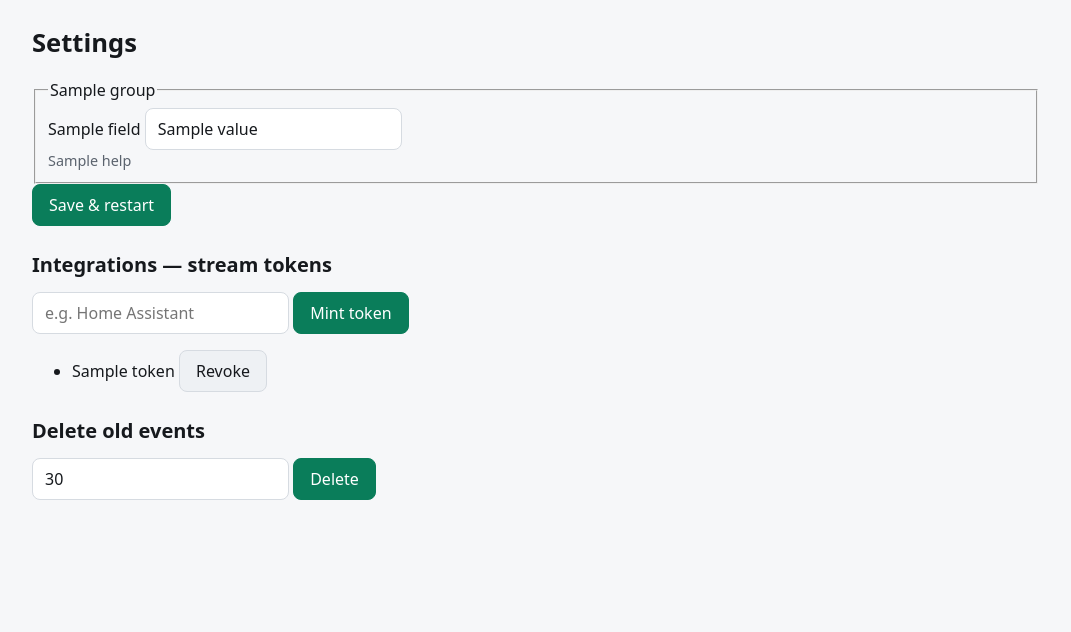
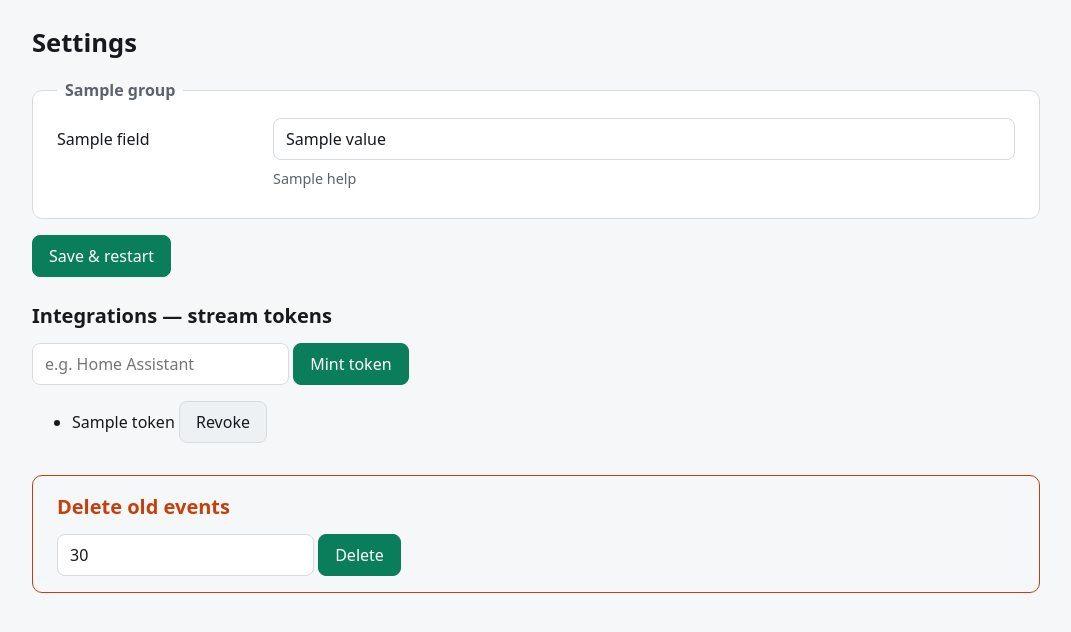
Before and after one commit to PatientVibes/curbcam, a Python web app: template src/curbcam/web/templates/settings.html in a window 1280 px wide. Shown: the part 57-689 px from the top of the page, without its empty margins (104-1175 px from the left). Run offline with Jinja, Linux system fonts and the light colour scheme; the template is opened without the code that fills it: most values are stand-ins (such as "Sample title", 1, 10 or a date in 2020).

Commit message:
feat(ux): restyle Settings — fieldset cards, env badge, danger styling

```diff
--- a/src/curbcam/web/static/app.css
+++ b/src/curbcam/web/static/app.css
@@ -96,3 +96,15 @@
 /* ── Empty / loading states ──────────────────────────────────── */
 .empty{color:var(--text-muted);text-align:center;padding:var(--sp-6);border:1px dashed var(--border);border-radius:var(--radius)}
 .load-more{display:block;margin:var(--sp-4) auto 0}
+
+/* ── Settings ────────────────────────────────────────────────── */
+fieldset{border:1px solid var(--border);border-radius:var(--radius);background:var(--surface-1);
+  padding:var(--sp-4) var(--sp-5);margin:0 0 var(--sp-4)}
+legend{font-weight:600;color:var(--text-muted);padding:0 var(--sp-2)}
+.setting{display:grid;grid-template-columns:200px 1fr;gap:var(--sp-2) var(--sp-4);align-items:center;margin-bottom:var(--sp-3)}
+.setting small.help{grid-column:2} .setting .badge-env{grid-column:2;justify-self:start}
+.setting .field-error{grid-column:2}
+.saved-ok{color:var(--ok);margin-left:var(--sp-3)}
+section.danger{border:1px solid var(--danger);border-radius:var(--radius);padding:var(--sp-4) var(--sp-5);margin-top:var(--sp-6)}
+section.danger h2{color:var(--danger);margin-top:0}
+@media (max-width:560px){.setting{grid-template-columns:1fr}.setting small.help,.setting .badge-env,.setting .field-error{grid-column:1}}
--- a/src/curbcam/web/templates/settings.html
+++ b/src/curbcam/web/templates/settings.html
@@ -1,4 +1,5 @@
 {% extends "base.html" %}
+{% block title %} · Settings{% endblock %}
 {% block content %}
 <h1>Settings</h1>
 {% include "partials/settings_form.html" %}
@@ -19,7 +20,7 @@
   <h2>Delete old events</h2>
   <form hx-post="/api/events/purge" hx-confirm="Delete events older than the given days?">
     <input type="number" name="days" value="30" min="1">
-    <button type="submit">Delete</button>
+    <button type="submit" class="btn-danger">Delete</button>
   </form>
 </section>
 {% endblock %}
```
